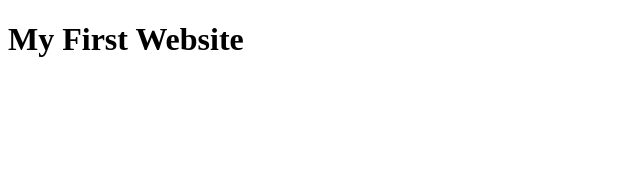
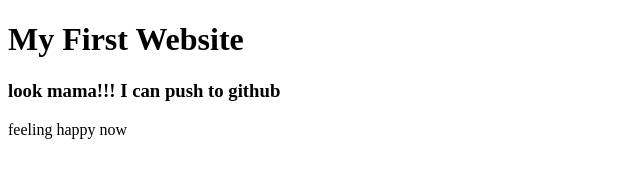
Before and after one commit to MoududAhmad/my-First-Website, a plain HTML site: page index.html in a window 1280 px wide. Shown: the whole page, without its empty margins (0-640 px from the left). Drawn offline with Linux system fonts and the light colour scheme.

Commit message:
happyadded

```diff
--- a/index.html
+++ b/index.html
@@ -7,5 +7,7 @@
 </head>
 <body>
     <h1>My First Website</h1>
+    <h3>look mama!!! I can push to github</h3>
+    <p>feeling happy now</p>
 </body>
 </html>
```
